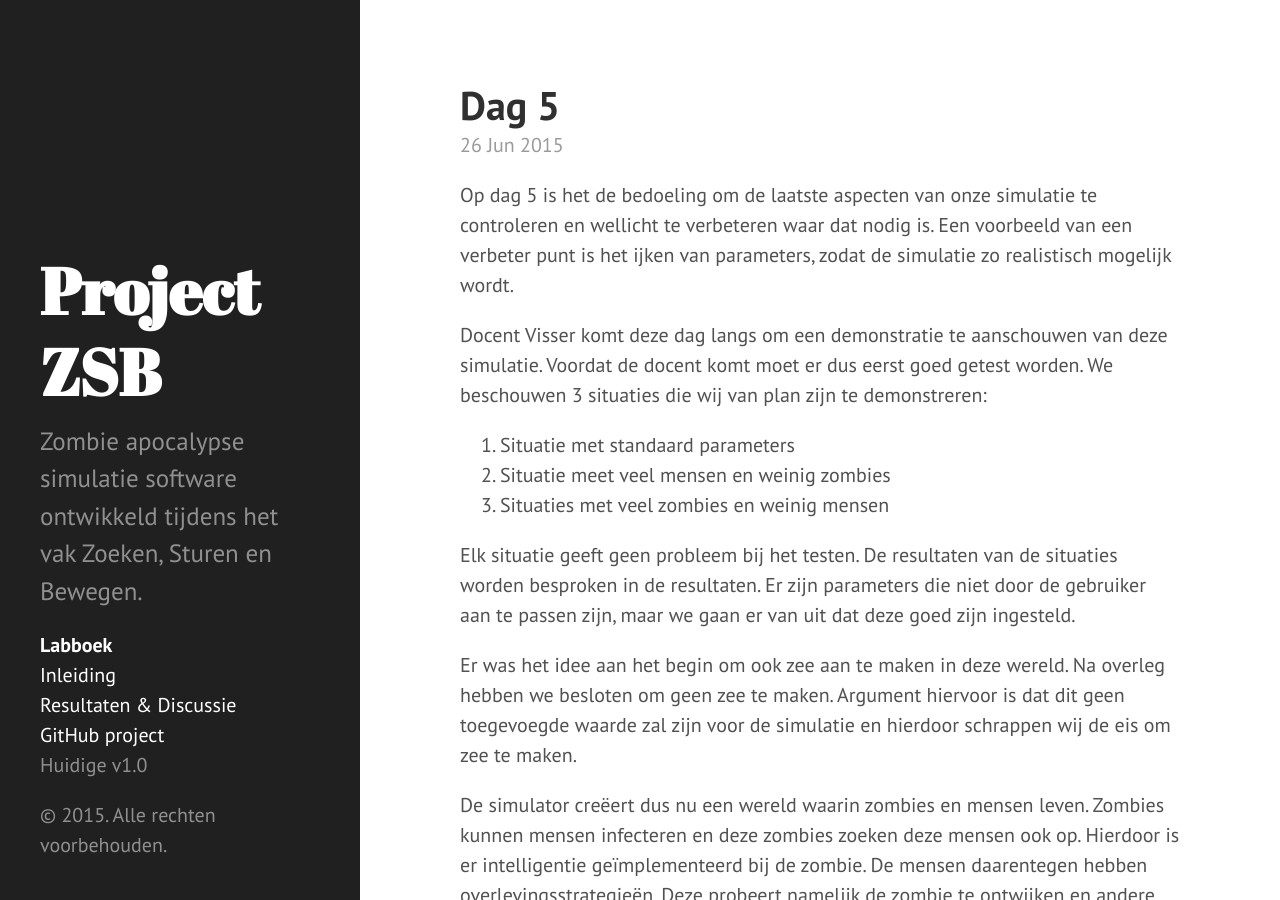
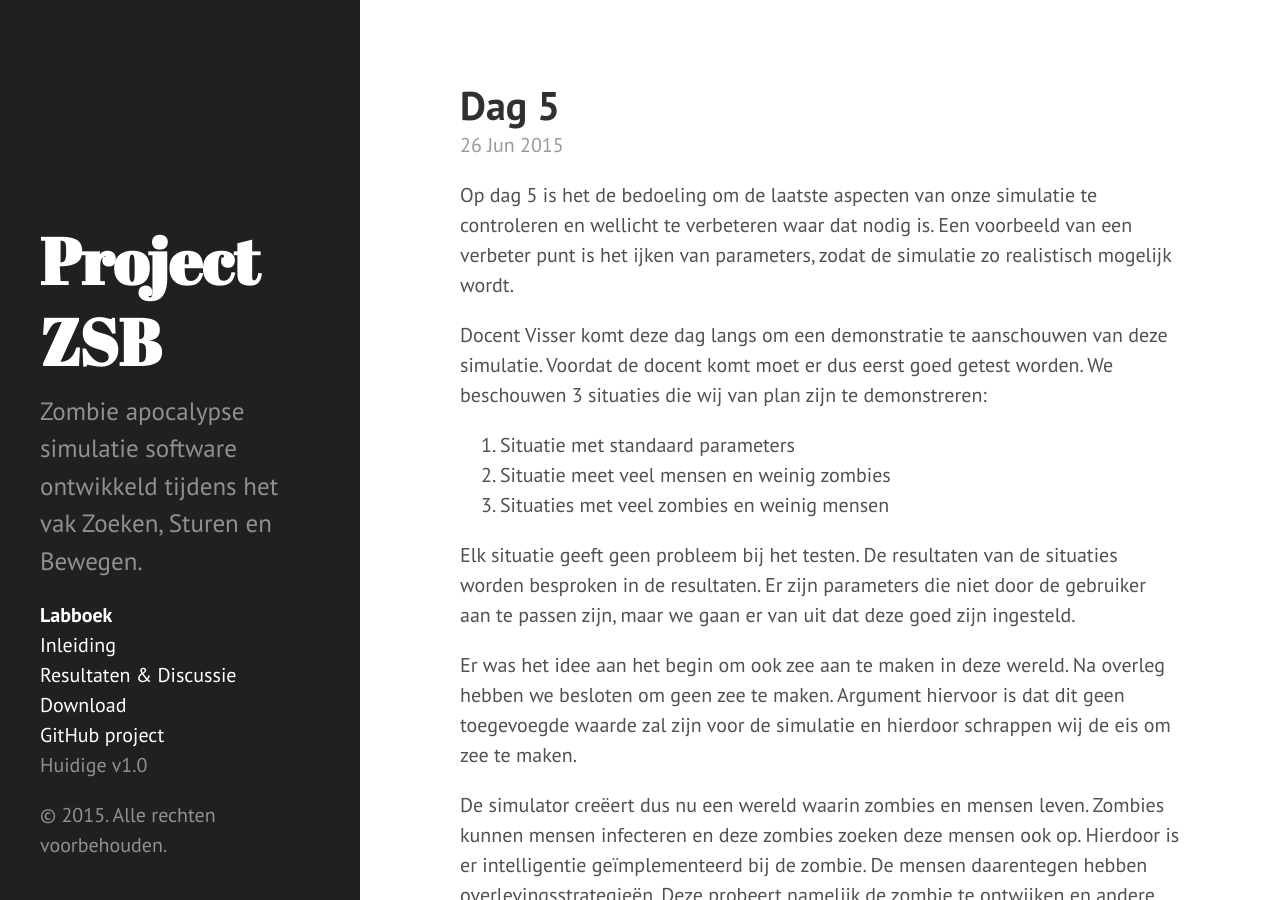
Before and after one commit to zombiea-apocalypse-sim/zombiea-apocalypse-sim.github.io, a Jekyll site: the page built from index.html, in a window 1280 px wide and 900 px high. Built offline with Jekyll 4.4.1, drawn with Linux system fonts in a browser that asks for light colours; Markdown is read by kramdown in place of the engine named in the settings; the list of posts is cut into pages by our own code.

Commit message:
direct download link

```diff
--- a/_includes/sidebar.html
+++ b/_includes/sidebar.html
@@ -26,6 +26,7 @@
         {% endif %}
       {% endfor %}
 
+      <li class="sidebar-nav-item"><a href="https://github.com/zombiea-apocalypse-sim/sim/releases/download/1.0/ZombieSim2015.jar">Download</a></li>
       <li class="sidebar-nav-item"><a href="{{ site.github.repo }}">GitHub project</a></li>
       <li class="sidebar-nav-item">Huidige v{{ site.version }}</li>
     </ul>
```
